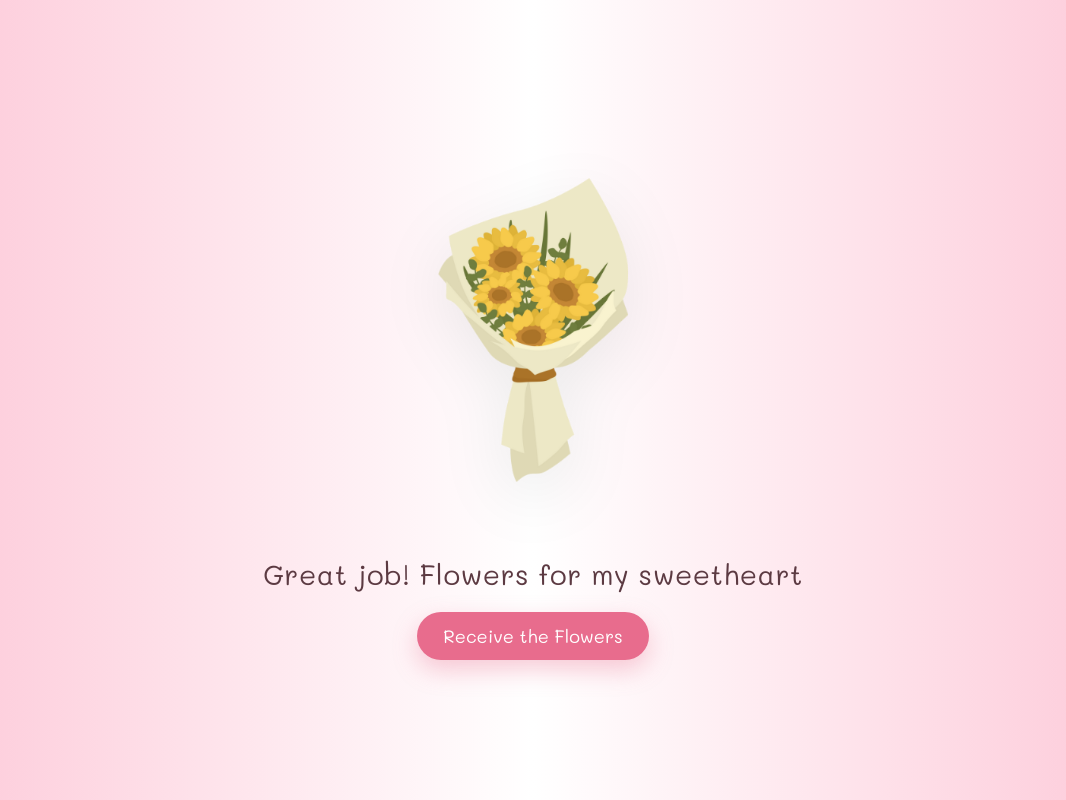
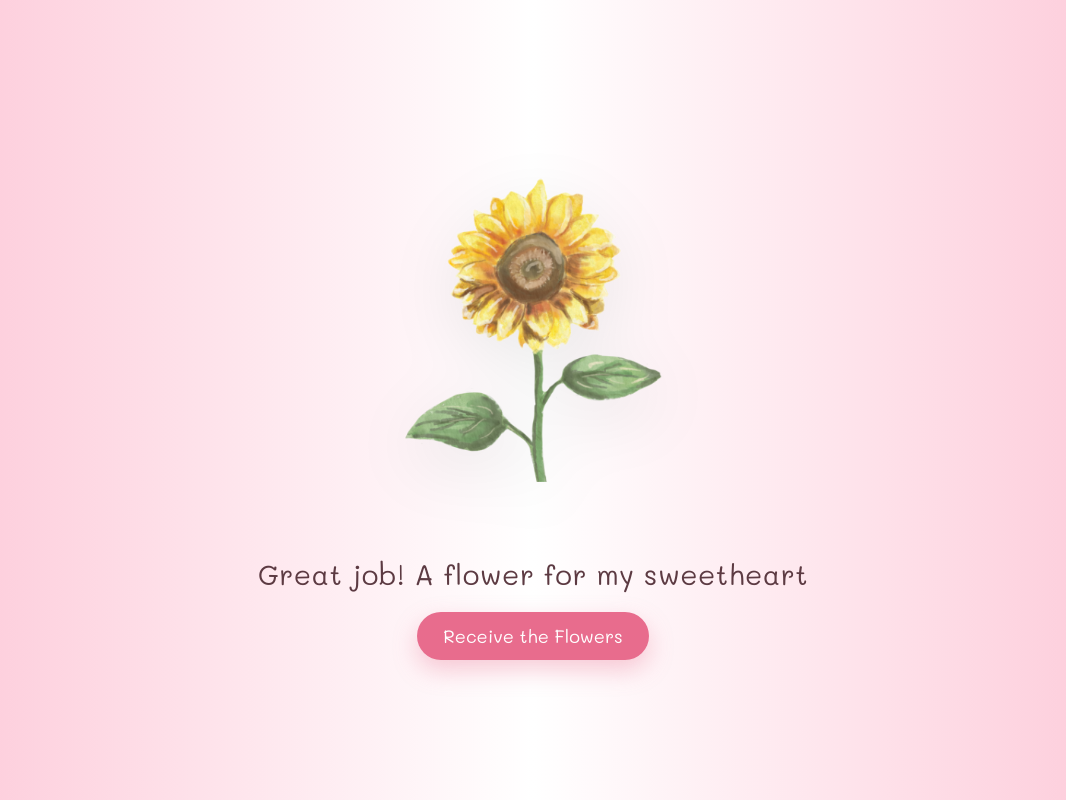
Before and after one commit to lunaheartlove/happybirthdaymyboo, a plain HTML site: page flower.html in a window 1280 px wide. Shown: the whole page, without its empty margins (107-1173 px from the left). Drawn offline with Linux system fonts and the light colour scheme.

Commit message:
add files

```diff
--- a/flower.html
+++ b/flower.html
@@ -10,8 +10,8 @@
 </head>
 
 <body>
-    <img src="img/4.png" alt="flower" width="760" height="760">
-    <p>Great job! Flowers for my sweetheart</p>
+    <img src="img/2.png" alt="flower" width="760" height="760">
+    <p>Great job! A flower for my sweetheart</p>
     <a href="menu.html">Receive the Flowers</a>
 </body>
 
```
